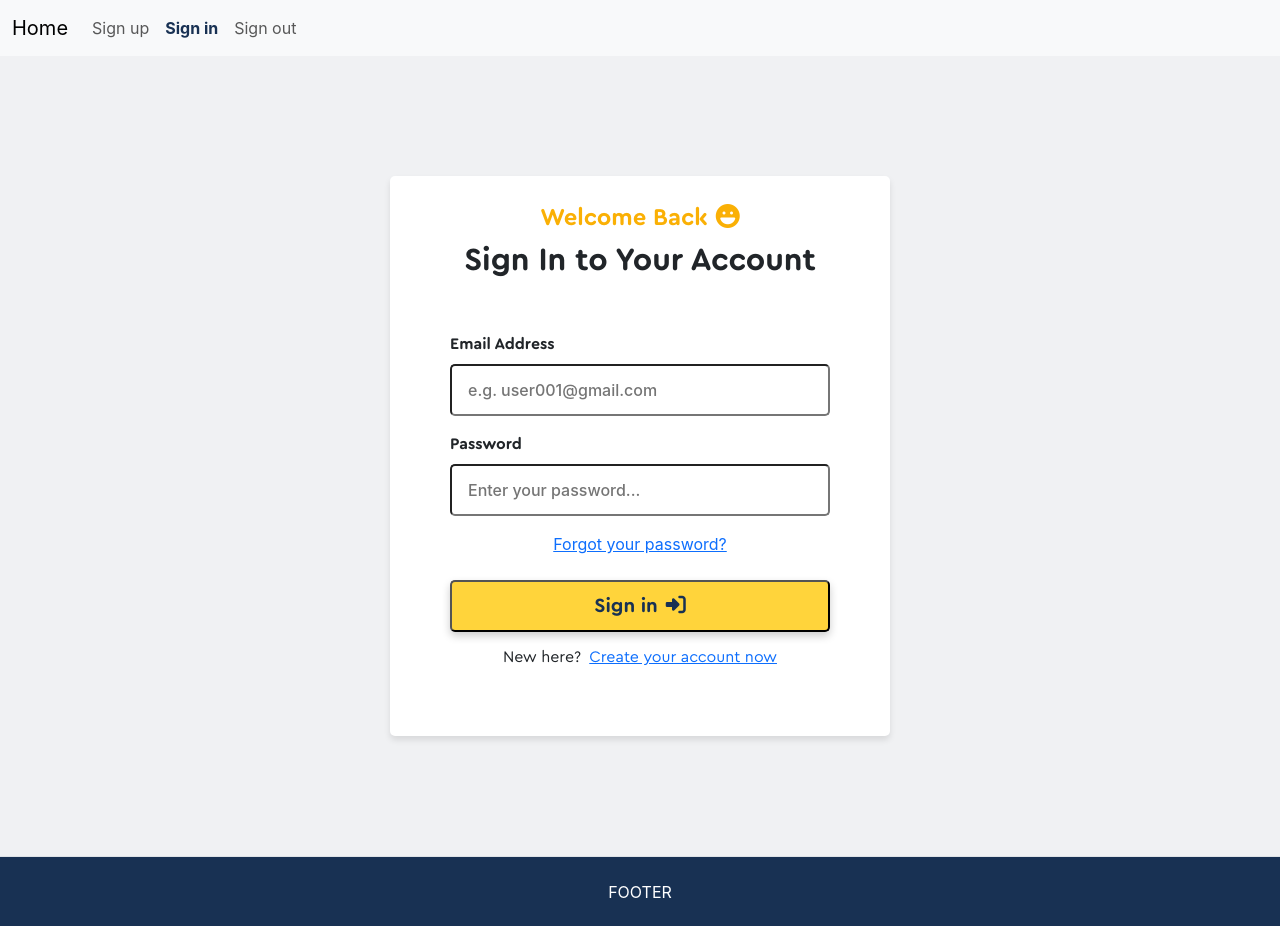
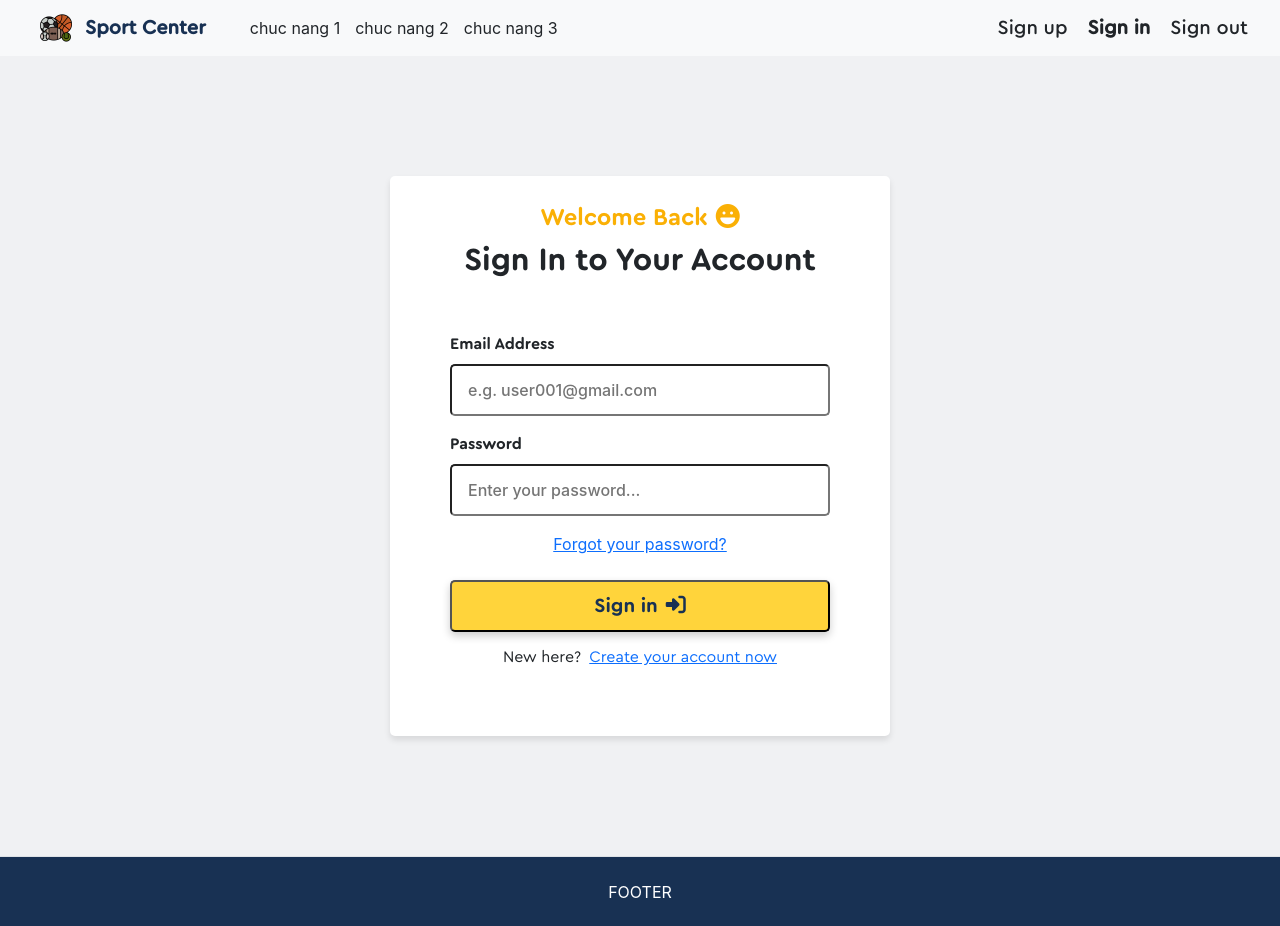
Before and after one commit to huynhtri123/sport-center, a React (Create React App) app in the folder sportcenter-fe/: page /sign-in in a window 1280 px wide. Built offline with nearby package versions, Linux system fonts and the light colour scheme.

Commit message:
update (FE): fix navbar ui

```diff
--- a/sportcenter-fe/package.json
+++ b/sportcenter-fe/package.json
@@ -3,6 +3,10 @@
     "version": "0.1.0",
     "private": true,
     "dependencies": {
+        "@emotion/react": "^11.13.3",
+        "@emotion/styled": "^11.13.0",
+        "@mui/icons-material": "^6.1.4",
+        "@mui/material": "^6.1.4",
         "@testing-library/jest-dom": "^5.17.0",
         "@testing-library/react": "^13.4.0",
         "@testing-library/user-event": "^13.5.0",
--- a/sportcenter-fe/src/assets/css/Layouts/navBar.module.scss
+++ b/sportcenter-fe/src/assets/css/Layouts/navBar.module.scss
@@ -1,6 +1,42 @@
-@import "../variables";
+@import '../variables';
+
+.appName {
+    font-size: 20px;
+    margin: 8px;
+    color: $blue-prime;
+}
+
+.navbarContainer {
+    display: flex;
+    justify-content: space-between;
+    align-items: center;
+    padding: 0 20px;
+}
+
+.brand {
+    font-size: 1.5em;
+    font-weight: bold;
+    display: flex;
+    align-items: center;
+    gap: 5px;
+}
+
+.leftIcons {
+    gap: 15px;
+    margin-left: 20px;
+    font-size: 16px;
+    cursor: pointer;
+}
+
+.spacer {
+    flex-grow: 1;
+}
+
+.iconContainer {
+    gap: 20px;
+    font-size: 1.25em;
+}
 
 .active {
     font-weight: 700;
-    color: $blue-prime;
 }
--- a/sportcenter-fe/src/components/GlobalStyle/GlobalStyle.scss
+++ b/sportcenter-fe/src/components/GlobalStyle/GlobalStyle.scss
@@ -91,3 +91,9 @@
     outline: none;
     box-shadow: 0 0 0 3px $cool-blue;
 }
+
+.logo-icon {
+    width: 32px;
+    height: 32px;
+    margin-left: 8px;
+}
--- a/sportcenter-fe/src/layouts/NavBar.js
+++ b/sportcenter-fe/src/layouts/NavBar.js
@@ -11,48 +11,45 @@ function NavBar() {
     };
 
     return (
-        <nav className={`navbar navbar-expand-lg bg-body-tertiary`}>
-            <div className='container-fluid'>
-                <Link className={`navbar-brand ${location.pathname === '/' ? styles.active : ''}`} to='/'>
-                    Home
+        <nav className={`navbar navbar-expand-lg bg-body-tertiary ${styles.navbarContainer}`}>
+            <div className='container-fluid d-flex justify-content-between align-items-center'>
+                {/* Left - Brand Logo and Icons */}
+                <div className='d-flex align-items-center'>
+                    <Link className={`navbar-brand ${styles.brand} font-cera-round-pro-medium`} to='/'>
+                        <img className='logo-icon' src='/logo.png' alt='logo' />
+                        <span className={styles.appName}>Sport Center</span>
                     </Link>
-                <button
-                    className='navbar-toggler'
-                    type='button'
-                    data-bs-toggle='collapse'
-                    data-bs-target='#navbarSupportedContent'
-                    aria-controls='navbarSupportedContent'
-                    aria-expanded='false'
-                    aria-label='Toggle navigation'
-                >
-                    <span className='navbar-toggler-icon'></span>
-                </button>
-                <div className='collapse navbar-collapse' id='navbarSupportedContent'>
-                    <ul className='navbar-nav me-auto mb-2 mb-lg-0'>
-                        <li className='nav-item'>
+                    <div className={`d-flex align-items-center ${styles.leftIcons}`}>
+                        <span>chuc nang 1</span>
+                        <span>chuc nang 2</span>
+                        <span>chuc nang 3</span>
+                    </div>
+                </div>
+
+                {/* Spacer to center-align */}
+                <div className={styles.spacer}></div>
+
+                {/* Right - Sign In, Sign Up, Sign Out */}
+                <div className={`d-flex align-items-center ${styles.iconContainer}`}>
                     <Link
-                                className={`nav-link ${location.pathname === '/sign-up' ? styles.active : ''}`}
+                        className={`nav-link font-cera-round-pro-medium ${
+                            location.pathname === '/sign-up' ? styles.active : ''
+                        }`}
                         to='/sign-up'
                     >
                         Sign up
                     </Link>
-                        </li>
-
-                        <li className='nav-item'>
                     <Link
-                                className={`nav-link ${location.pathname === '/sign-in' ? styles.active : ''}`}
+                        className={`nav-link font-cera-round-pro-medium ${
+                            location.pathname === '/sign-in' ? styles.active : ''
+                        }`}
                         to='/sign-in'
                     >
                         Sign in
                     </Link>
-                        </li>
-
-                        <li className='nav-item'>
-                            <Link className={'nav-link'} onClick={handleSignoutSubmit} to='/'>
+                    <Link className={'nav-link font-cera-round-pro-medium'} onClick={handleSignoutSubmit} to='/'>
                         Sign out
                     </Link>
-                        </li>
-                    </ul>
                 </div>
             </div>
         </nav>
```
Also changed, not shown: sportcenter-fe/public/logo.png (added), 1 other file (tests, documents, lock files or other folders). Lines whose indentation alone changed are shown as unchanged.
